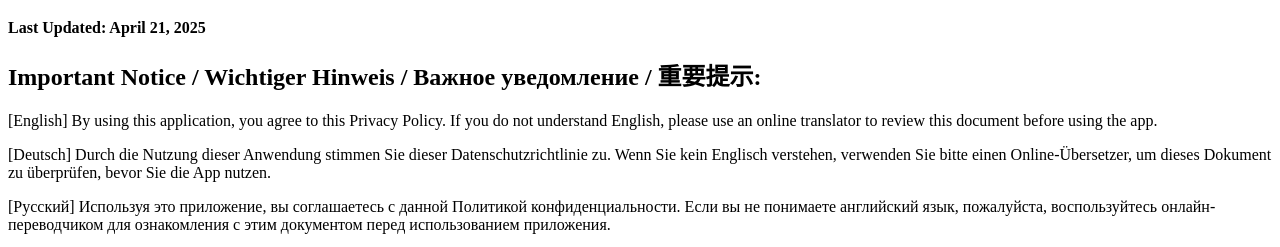
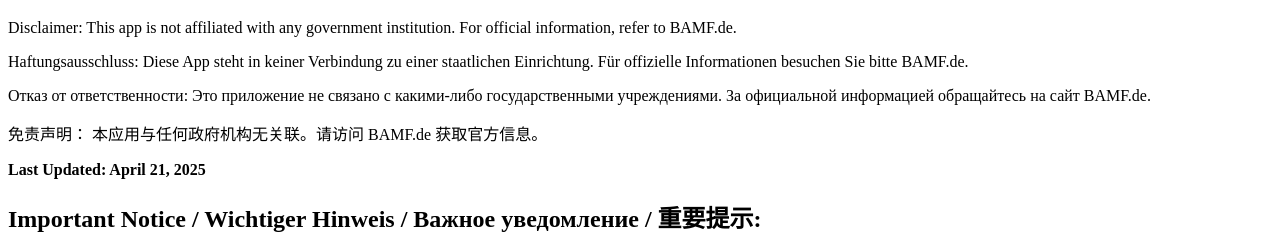
Before and after one commit to germanylife/germanylife.github.io, a plain HTML site: page index.html in a window 1280 px wide. Shown: the part 61-308 px from the top of the page. Drawn offline with Linux system fonts and the light colour scheme.

Commit message:
Update privacy policy

```diff
--- a/index.html
+++ b/index.html
@@ -7,6 +7,10 @@
 </head>
 <body>
     <h1>Privacy Policy for the Mobile Application "Germany Life"</h1>
+    <p>Disclaimer: This app is not affiliated with any government institution. For official information, refer to BAMF.de.</p>
+    <p>Haftungsausschluss: Diese App steht in keiner Verbindung zu einer staatlichen Einrichtung. Für offizielle Informationen besuchen Sie bitte BAMF.de.</p>
+    <p>Отказ от ответственности: Это приложение не связано с какими-либо государственными учреждениями. За официальной информацией обращайтесь на сайт BAMF.de.</p>
+    <p>免责声明： 本应用与任何政府机构无关联。请访问 BAMF.de 获取官方信息。</p>
     <p><strong>Last Updated: April 21, 2025</strong></p>
     <h2>Important Notice / Wichtiger Hinweis / Важное уведомление / 重要提示:</h2>
 <p>
```
